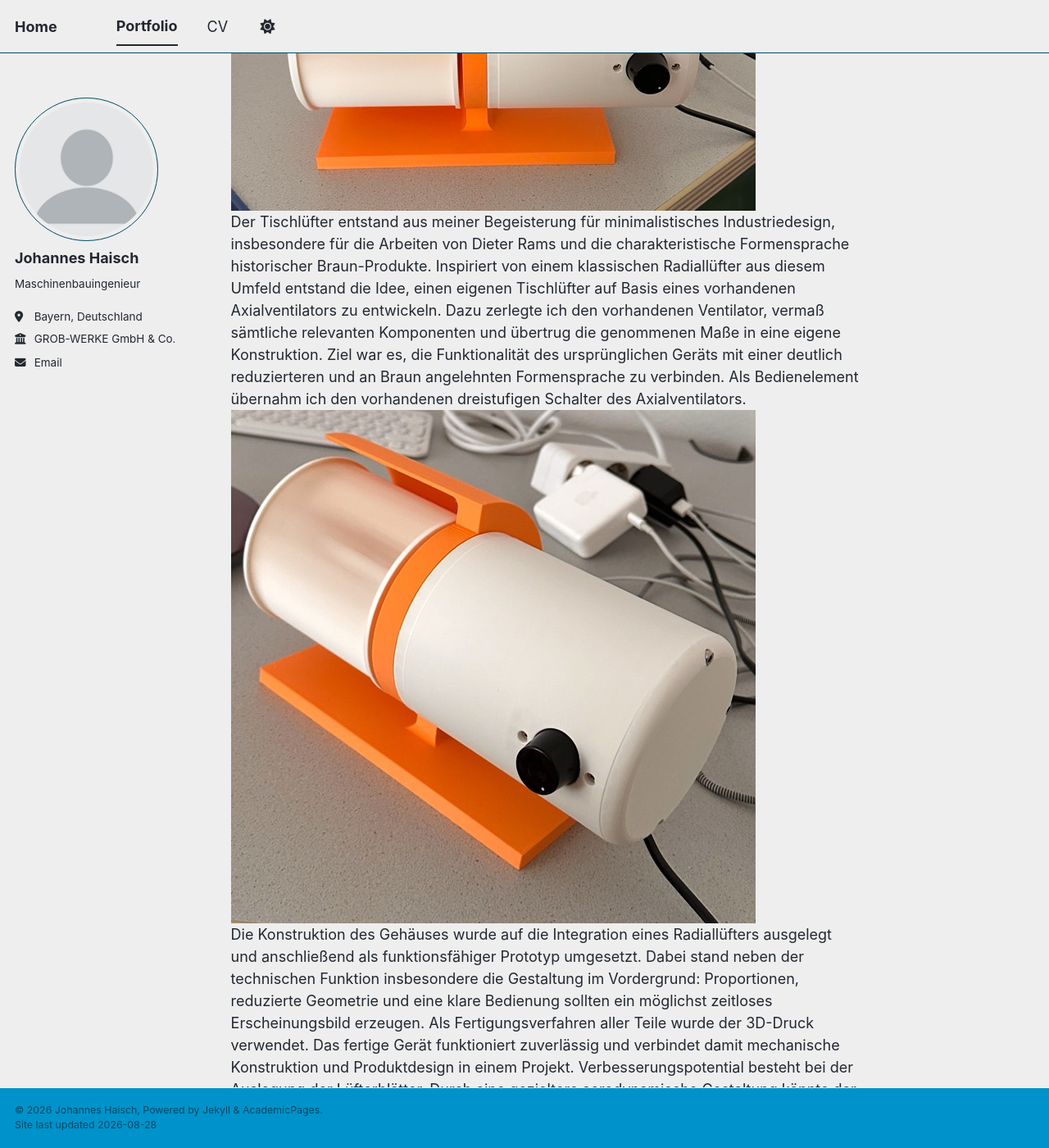
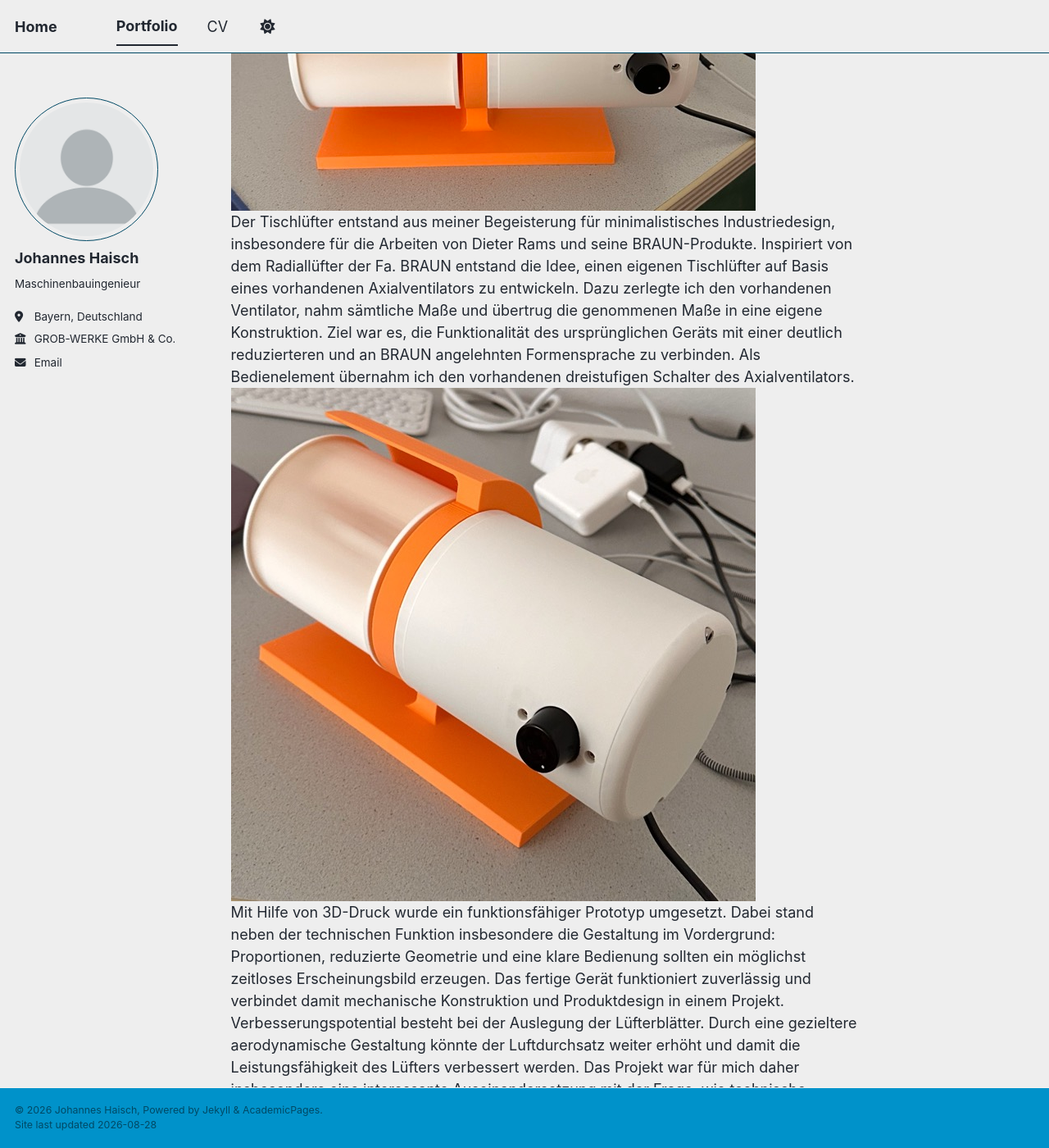
Before and after one commit to CourtsideEngineer/Courtsideengineer.github.io, a Jekyll site: the page built from _portfolio/portfolio-3.md, in a window 1280 px wide and 1400 px high, scrolled down 325 px. Shown: the whole window at 82% size. Built offline with Jekyll 4.4.1, drawn with Linux system fonts in a browser that asks for light colours; a style sheet for code colours, icons or effects is not loaded; some of the changed text lies outside the part shown.

Commit message:
Update portfolio-3.md

```diff
--- a/_portfolio/portfolio-3.md
+++ b/_portfolio/portfolio-3.md
@@ -4,6 +4,8 @@ excerpt: Ein minimalistischer Tischlüfter, inspiriert vom Design von Dieter Ram
 collection: portfolio
 ---
 <img src='/images/Braun_1.jpeg'><br/>
-Der Tischlüfter entstand aus meiner Begeisterung für minimalistisches Industriedesign, insbesondere für die Arbeiten von Dieter Rams und die charakteristische Formensprache historischer Braun-Produkte. Inspiriert von einem klassischen Radiallüfter aus diesem Umfeld entstand die Idee, einen eigenen Tischlüfter auf Basis eines vorhandenen Axialventilators zu entwickeln. Dazu zerlegte ich den vorhandenen Ventilator, vermaß sämtliche relevanten Komponenten und übertrug die genommenen Maße in eine eigene Konstruktion. Ziel war es, die Funktionalität des ursprünglichen Geräts mit einer deutlich reduzierteren und an Braun angelehnten Formensprache zu verbinden. Als Bedienelement übernahm ich den vorhandenen dreistufigen Schalter des Axialventilators.
+Der Tischlüfter entstand aus meiner Begeisterung für minimalistisches Industriedesign, insbesondere für die Arbeiten von Dieter Rams und seine BRAUN-Produkte. Inspiriert von dem Radiallüfter der Fa. BRAUN entstand die Idee, einen eigenen Tischlüfter auf Basis eines vorhandenen Axialventilators zu entwickeln. Dazu zerlegte ich den vorhandenen Ventilator, nahm sämtliche Maße und übertrug die genommenen Maße in eine eigene Konstruktion. Ziel war es, die Funktionalität des ursprünglichen Geräts mit einer deutlich reduzierteren und an BRAUN angelehnten Formensprache zu verbinden. Als Bedienelement übernahm ich den vorhandenen dreistufigen Schalter des Axialventilators.
 <br/><img src='/images/Braun_2.jpeg'><br/>
-Die Konstruktion des Gehäuses wurde auf die Integration eines Radiallüfters ausgelegt und anschließend als funktionsfähiger Prototyp umgesetzt. Dabei stand neben der technischen Funktion insbesondere die Gestaltung im Vordergrund: Proportionen, reduzierte Geometrie und eine klare Bedienung sollten ein möglichst zeitloses Erscheinungsbild erzeugen. Als Fertigungsverfahren aller Teile wurde der 3D-Druck verwendet. Das fertige Gerät funktioniert zuverlässig und verbindet damit mechanische Konstruktion und Produktdesign in einem Projekt. Verbesserungspotential besteht bei der Auslegung der Lüfterblätter. Durch eine gezieltere aerodynamische Gestaltung könnte der Luftdurchsatz weiter erhöht und damit die Leistungsfähigkeit des Lüfters verbessert werden. Das Projekt war für mich daher insbesondere eine interessante Auseinandersetzung mit der Frage, wie technische Funktion und minimalistisches Design miteinander verbunden werden können.
+Mit Hilfe von 3D-Druck wurde ein funktionsfähiger Prototyp umgesetzt. Dabei stand neben der technischen Funktion insbesondere die Gestaltung im Vordergrund: Proportionen, reduzierte Geometrie und eine klare Bedienung sollten ein möglichst zeitloses Erscheinungsbild erzeugen. Das fertige Gerät funktioniert zuverlässig und verbindet damit mechanische Konstruktion und Produktdesign in einem Projekt.
+<br/>
+Verbesserungspotential besteht bei der Auslegung der Lüfterblätter. Durch eine gezieltere aerodynamische Gestaltung könnte der Luftdurchsatz weiter erhöht und damit die Leistungsfähigkeit des Lüfters verbessert werden. Das Projekt war für mich daher insbesondere eine interessante Auseinandersetzung mit der Frage, wie technische Funktion und minimalistisches Design miteinander verbunden werden können.
```
